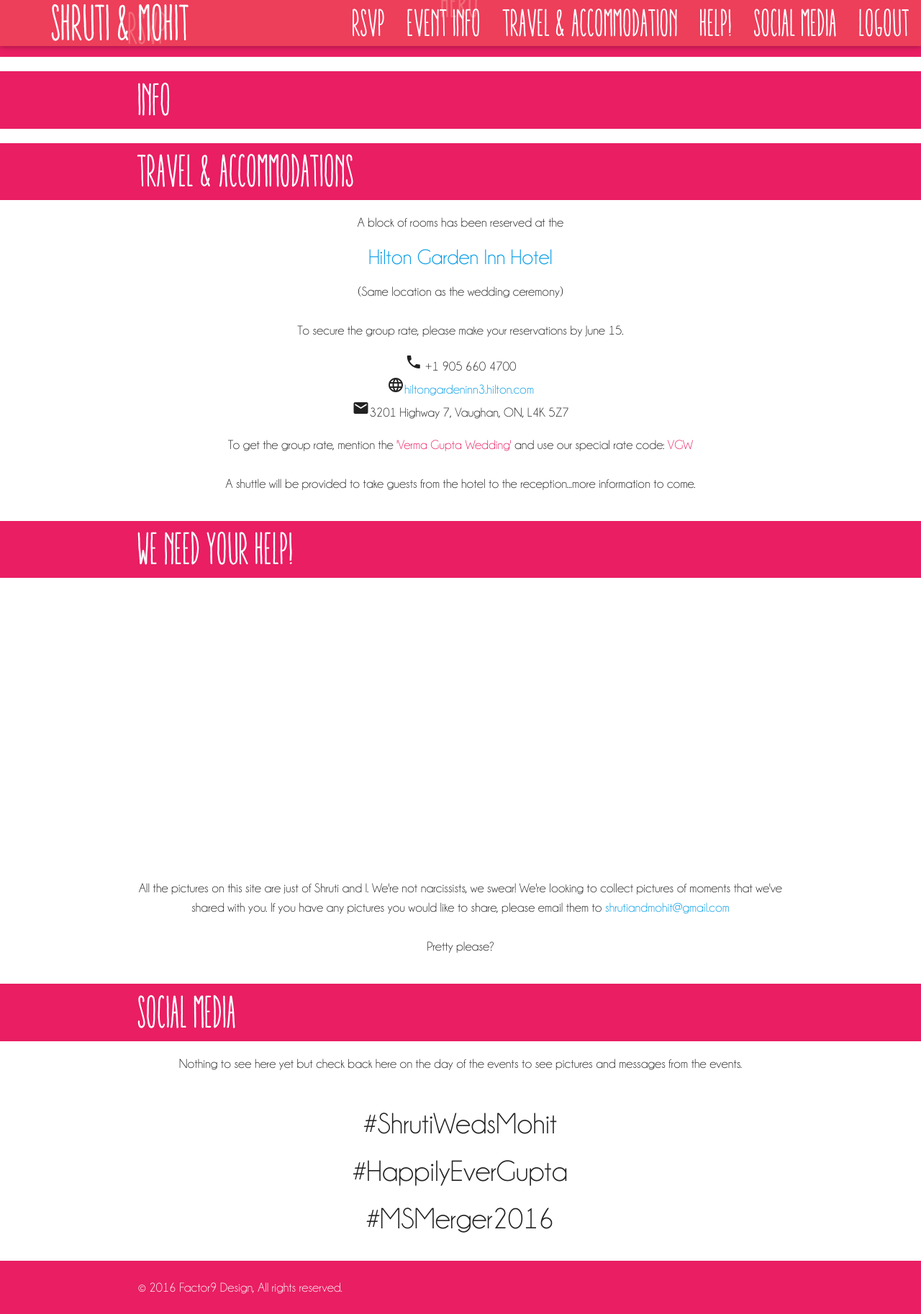
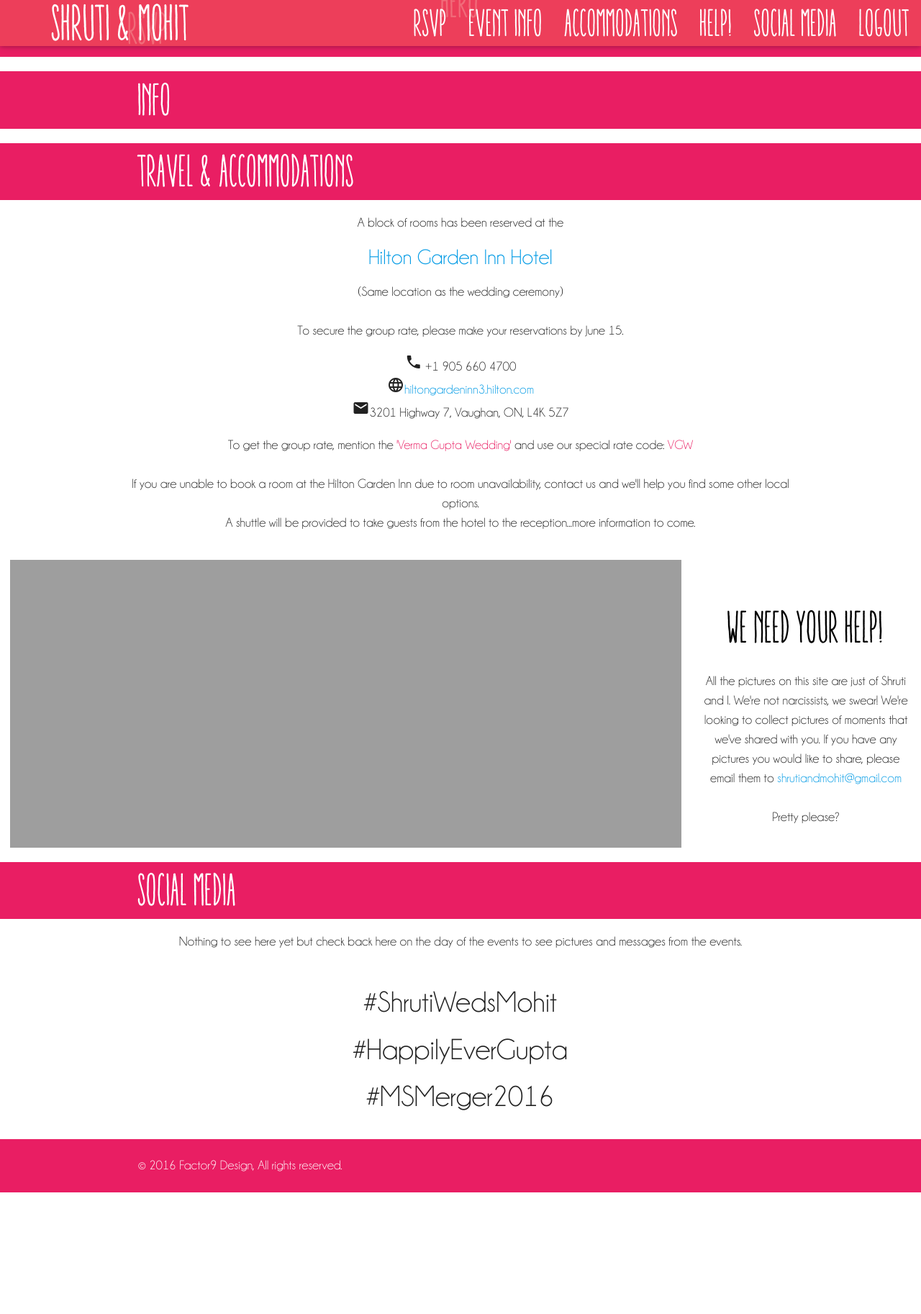
Before and after one commit to guptamo/shrutiwedsmohit, a Django app: template templates/invitation/invitation.html in a window 1280 px wide. Shown: the whole page at 72% size. After the commit the page ends 1657 px from the top, so only its background shows below. Run offline with Django 3.2, Linux system fonts and the light colour scheme; the template is opened without the code that fills it, so the values that code supplies are empty; some libraries are stand-ins or nearby versions.

Commit message:
More styling fixes. Added Slider element

```diff
--- a/invitation/views.py
+++ b/invitation/views.py
@@ -11,6 +11,7 @@
 @login_required
 @user_passes_test(lambda u: u.is_staff)
 def dashboard(request):
+    form = InvitationForm()
     invitations = Invitation.objects.all().order_by("name").annotate(Count('guest'))
     guests = Guest.objects.all()
 
--- a/shrutiwedsmohit/settings.py
+++ b/shrutiwedsmohit/settings.py
@@ -39,7 +39,6 @@
 
 SESSION_COOKIE_SECURE = True
 CSRF_COOKIE_SECURE = True
-
 
 # Application definition
 
--- a/static/css/custom.css
+++ b/static/css/custom.css
@@ -8,6 +8,29 @@
     font-family: 'handwritten';
     src: url("../fonts/aracne_ultra_condensed/ARACNE-ULTRA-CONDENSED_regular.otf") format('opentype');
     font-style:normal;
+}
+
+@font-face {
+    font-family: 'Material Icons';
+    font-style: normal;
+    font-weight: 400;
+    src: local('Material Icons'), local('MaterialIcons-Regular'), url("../fonts/material-icons.woff") format('woff');
+}
+
+.material-icons {
+  font-family: 'Material Icons';
+  font-weight: normal;
+  font-style: normal;
+  font-size: 24px;
+  line-height: 1;
+  letter-spacing: normal;
+  text-transform: none;
+  display: inline-block;
+  white-space: nowrap;
+  word-wrap: normal;
+  direction: ltr;
+  text-rendering: optimizeLegibility;
+  -webkit-font-smoothing: antialiased;
 }
 
 
@@ -82,3 +105,15 @@
     margin-left: 0 !important;
     margin-right: 0 !important;
 }
+
+#logo-container {
+    height:210px;
+}
+
+img.brand-logo {
+    width: 180px;
+    margin-top:15px;
+    height:auto;
+    position: relative;
+    /*background-image: url("../img/logo.png");*/
+}
--- a/templates/base.html
+++ b/templates/base.html
@@ -14,9 +14,12 @@
         {% block head_scripts %}{% endblock head_scripts %}
 	</head>
 	<body>
-	{% block content %}
-		Stuff goes in here
-	{% endblock content %}
+        <main>
+            {% block content %}
+        		Stuff goes in here
+        	{% endblock content %}
+        </main>
+
         <!--Import jQuery before materialize.js-->
         <script type="text/javascript" src="{% static 'js/bin/jquery.min.js' %}"></script>
         <script type="text/javascript" src="{% static 'js/bin/materialize.min.js' %}"></script>
--- a/templates/invitation/dashboard.html
+++ b/templates/invitation/dashboard.html
@@ -30,7 +30,7 @@
                             {{ form.name.label_tag }}
                         </div>
                         <div class="input-field col s7 l5">
-                            <p>{{ form.invited_by.errors }}</p>
+                            {{ form.invited_by.errors }}
                             {{ form.invited_by }}
                         </div>
                     </div>
--- a/templates/invitation/invitation.html
+++ b/templates/invitation/invitation.html
@@ -16,6 +16,12 @@
                 </ul>
                 <a href="#" class="brand-logo">shruti & mohit</a>
                 <ul class="nav-list side-nav" id="mobile-demo">
+                    <li id="logo-container">
+                        <a href="{{ invitation.get_absolute_url }}"  >
+                            <img class="brand-logo" src={% static 'img/logo.png' %} alt="Ganesh Ji" />
+                        </a>
+                    </li>
+
                     {% include "invitation/navbar.html" %}
                 </ul>
             </div>
@@ -32,7 +38,7 @@
                 <div class="col s12 m6 l6">
                     <div class="card">
                         <div class="card-content">
-                            <h4 style="margin-top: 0;">Add Guest</h4>
+                            <h4>Add Guest</h4>
                             <form action="{% url 'invitation:add_guest' invitation.name %}" method="post">
                                 {% csrf_token %}
                                 {% if add_guest_form.non_field_errors %}
@@ -264,28 +270,58 @@
             </ul>
             <p>
                 To get the group rate, mention the <span class="pink-text">'Verma Gupta Wedding'</span> and use our special rate code: <span class="pink-text">VGW</span><br><br>
+                If you are unable to book a room at the Hilton Garden Inn due to room unavailability, contact us and we'll
+                help you find some other local options.<br>
                 A shuttle will be provided to take guests from the hotel to the reception...more information to come.
+
             </p>
         </div>
     </div>
-    <div class="container" id="help">
-        <h2 class="full-width pink"><a class="white-text" name="help">We Need Your Help!</a></h2>
-        <div class="full-width slider">
+    <div class="row">
+        <div class="col s12 m8 l9">
+            <div class="slider">
                 <ul class="slides">
                     <li>
                       <img src="{% static 'img/slider/slider1.jpg' %}">
-                    <div class="caption center-align">
-                    </div>
+                    </li>
+                    <li>
+                      <img src="{% static 'img/slider/slider2.jpg' %}">
+                    </li>
+                    <li>
+                      <img src="{% static 'img/slider/slider3.jpg' %}">
+                    </li>
+                    <li>
+                      <img src="{% static 'img/slider/slider4.jpg' %}">
+                    </li>
+                    <li>
+                      <img src="{% static 'img/slider/slider5.jpg' %}">
+                    </li>
+                    <li>
+                      <img src="{% static 'img/slider/slider6.jpg' %}">
+                    </li>
+                    <li>
+                      <img src="{% static 'img/slider/slider7.jpg' %}">
+                    </li>
+                    <li>
+                      <img src="{% static 'img/slider/slider8.jpg' %}">
+                    </li>
+                    <li>
+                      <img src="{% static 'img/slider/slider9.jpg' %}">
                     </li>
                 </ul>
             </div>
-        <div class="row center-align">
-            <p>
+        </div>
+        <div class="col s12 m4 l3">
+            <br>
+                <h2 class="center-align"><a class="black-text" name="help">We Need Your Help!</a></h2>
+                <p class="center-align">
                     All the pictures on this site are just of Shruti and I. We're not narcissists, we swear! We're looking to collect pictures of moments that we've shared with you. If you have any pictures you would like to share, please email them to <a href="mailto:shrutiandmohit@gmail.com">shrutiandmohit@gmail.com</a><br><br>
                     Pretty please?
                 </p>
             </div>
         </div>
+    </div>
+
     <div class="container" id="social">
         <h2 class="full-width pink"><a class="white-text" name="social">Social Media</a></h2>
         <div class="row center-align">
@@ -299,6 +335,7 @@
     </div>
 
     <footer class="footer-copyright pink">
+
         <div class="container">
                 <p class="white-text">
                     © 2016 Factor9 Design, All rights reserved.
--- a/templates/invitation/navbar.html
+++ b/templates/invitation/navbar.html
@@ -3,7 +3,7 @@
 {% endif %}
 <li><a href="#rsvp">RSVP</a></li>
 <li><a href="#info">Event Info</a></li>
-<li><a href="#accommodation">Travel & Accommodation</a></li>
+<li><a href="#accommodation">Accommodations</a></li>
 <li><a href="#help">Help!</a></li>
 <li><a href="#social">Social Media</a></li>
 <li><a href="{% url 'logout' %}">Logout</a></li>
```
Also changed, not shown: static/fonts/material-icons.woff (added), static/img/slider/slider1.jpg, static/img/slider/slider2.jpg, static/img/slider/slider5.jpg, 6 other files. Lines whose indentation alone changed are shown as unchanged.
